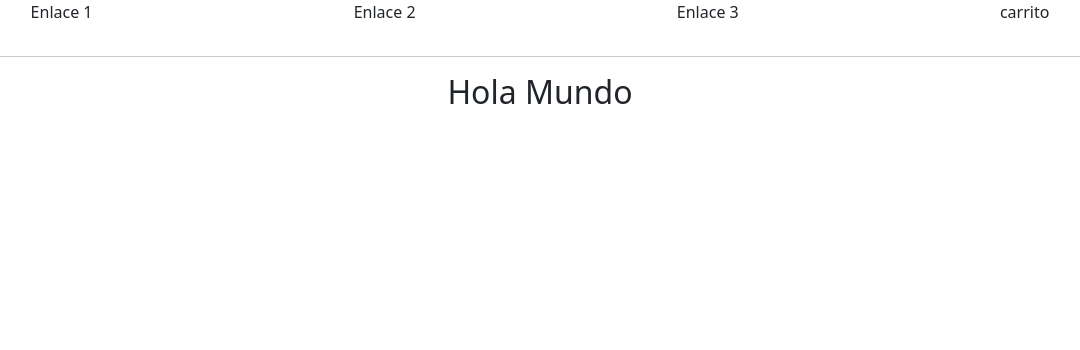
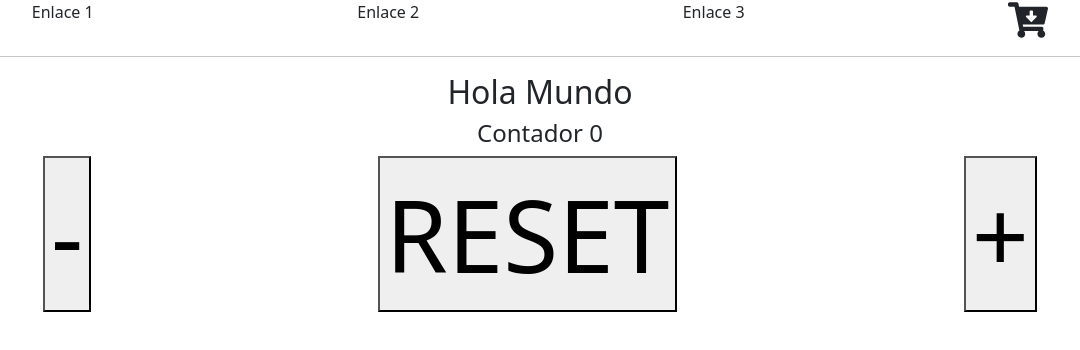
Before and after one commit to Lauta95/react-coder, a React (Create React App) app: page / in a window 1280 px wide. Shown: the top 350 px of the page, without its empty margins (100-1180 px from the left). Built offline with nearby package versions, Linux system fonts and the light colour scheme.

Commit message:
creacion de un contador

```diff
--- a/package.json
+++ b/package.json
@@ -9,6 +9,7 @@
     "bootstrap": "^5.2.3",
     "react": "^18.2.0",
     "react-dom": "^18.2.0",
+    "react-icons": "^4.8.0",
     "react-scripts": "5.0.1",
     "web-vitals": "^2.1.4"
   },
--- a/src/App.js
+++ b/src/App.js
@@ -2,6 +2,7 @@ import 'bootstrap/dist/css/bootstrap.css';
 import 'bootstrap/dist/js/bootstrap.bundle.min.js';
 import { ItemListContainer } from './components/ItemListContainer/ItemListContainer';
 import { NavBar } from './components/NavBar/NavBar';
+import {ItemCount} from './components/ItemCount/ItemCount'
 
 function App() {
   return (
@@ -9,6 +10,7 @@ function App() {
       <div>
         <NavBar />
         <ItemListContainer greeting='Hola Mundo' />
+        <ItemCount />
       </div>
     </>
   );
--- /dev/null
+++ b/src/components/CartWidget/CartWidget.css
@@ -0,0 +1,3 @@
+.carrito {
+    font-size: 40px;
+}
--- a/src/components/CartWidget/CartWidget.jsx
+++ b/src/components/CartWidget/CartWidget.jsx
@@ -1,7 +1,11 @@
 import React from 'react'
+import { FaCartArrowDown } from "react-icons/fa";
+import './CartWidget.css'
 
 export const CartWidget = () => {
   return (
-    <div>carrito</div>
+    <>
+    <FaCartArrowDown className='carrito'/>
+    </>
   )
 }
--- /dev/null
+++ b/src/components/ItemCount/ItemCount.css
@@ -0,0 +1,9 @@
+h4 {
+    text-align: center;
+}
+
+.botones {
+    font-size: 100px;
+    display: flex;
+    justify-content: space-around;
+}
--- /dev/null
+++ b/src/components/ItemCount/ItemCount.jsx
@@ -0,0 +1,28 @@
+import React, { useState } from 'react';
+import './ItemCount.css'
+
+export const ItemCount = () => {
+
+    const [counter, setCounter] = useState(0)
+    const sumar = () => {
+        setCounter(counter + 1)
+    }
+    const restar = () => {
+        if(counter > 0 ){
+            setCounter(counter - 1)
+        }
+    }
+    const resetear = () => {
+        setCounter(0)
+    }
+    return (
+        <>
+            <h4>Contador {counter}</h4>
+            <div className='botones'>
+                <button onClick={restar}>-</button>
+                <button onClick={resetear}>RESET</button>
+                <button onClick={sumar}>+</button>
+            </div>
+        </>
+    )
+}
```
Also changed, not shown: 1 other file (tests, documents, lock files or other folders).
